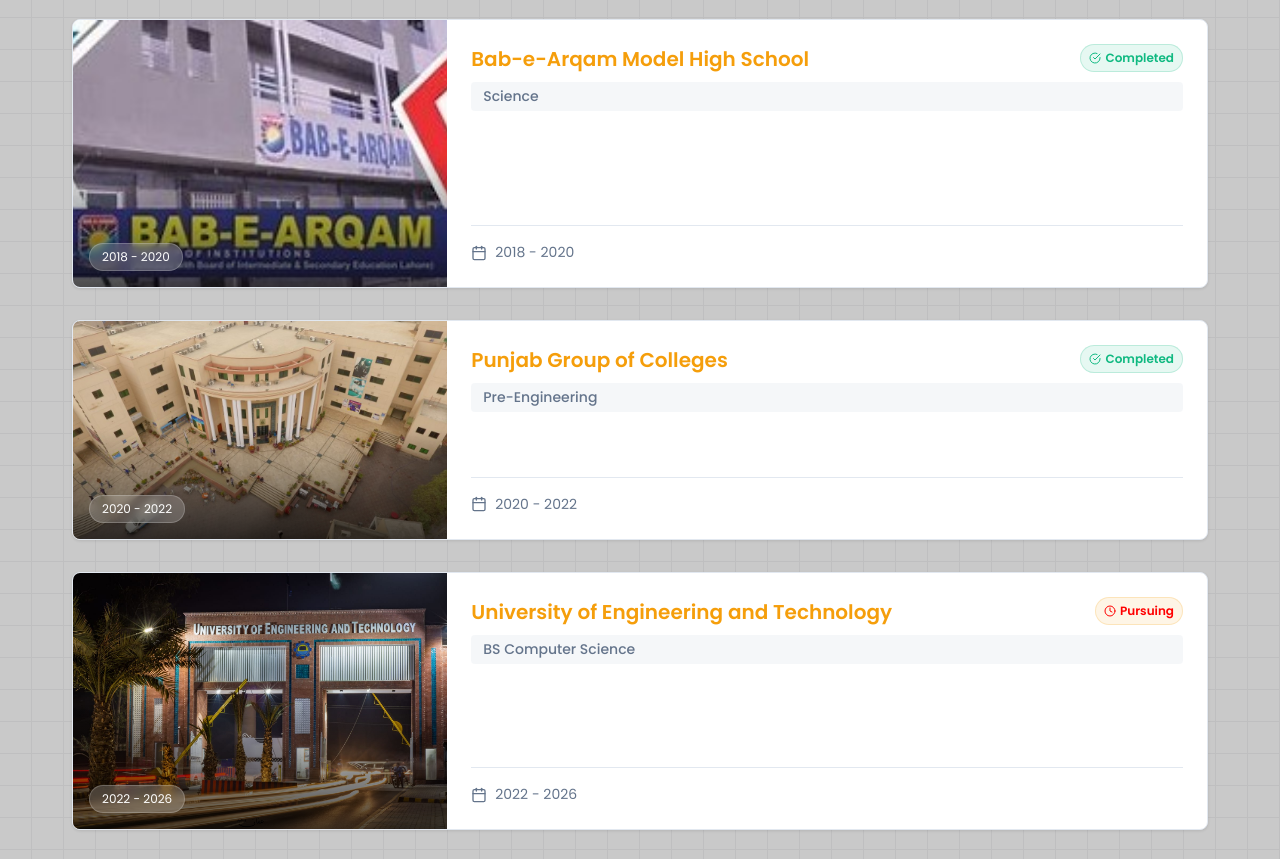
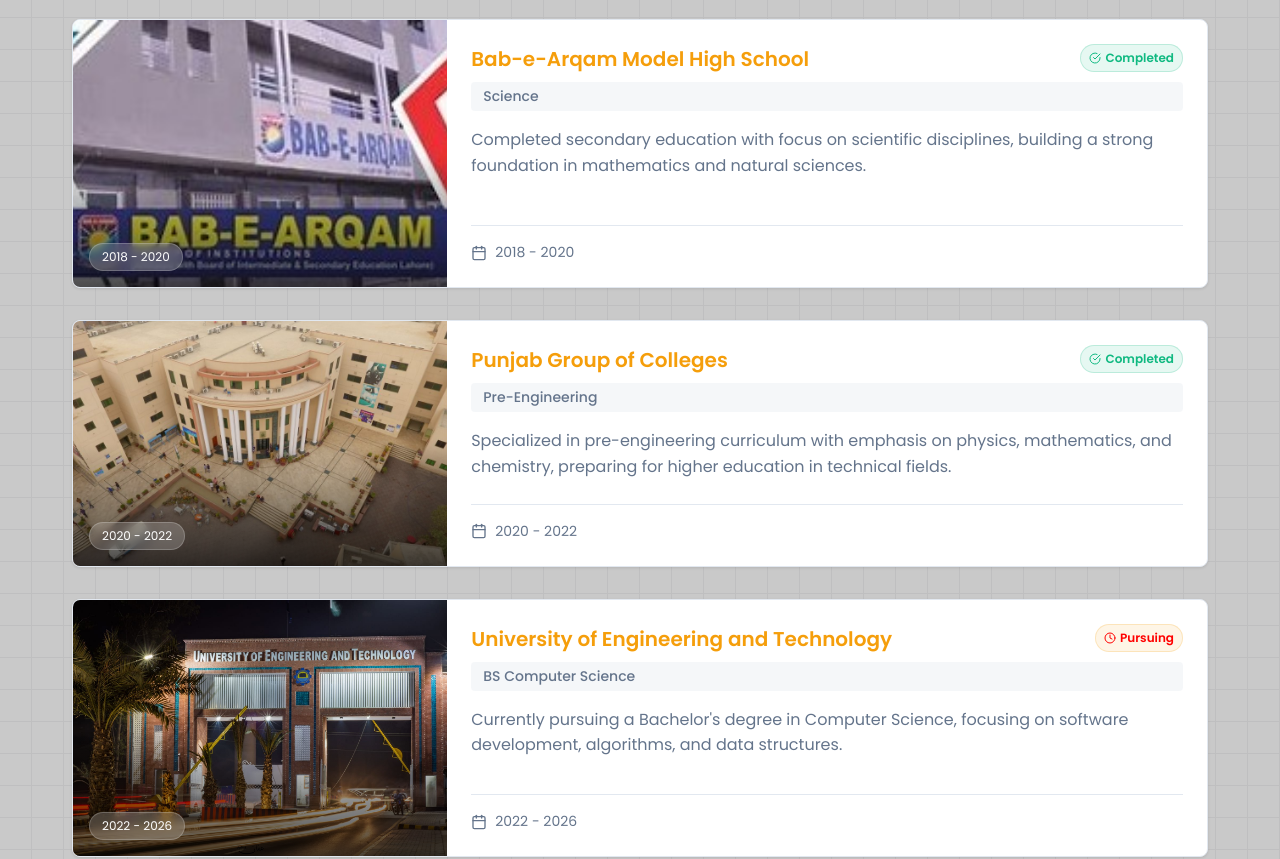
Before and after one commit to callmesohaib/react-portfolio, a React (Create React App) app: page / in a window 1280 px wide. Shown: the part 1080-1939 px from the top of the page. Built offline with nearby package versions, Linux system fonts and the light colour scheme; a web font is replaced by a local one.

Commit message:
update now

```diff
--- a/src/Components/Education/edu.css
+++ b/src/Components/Education/edu.css
@@ -220,7 +220,11 @@ body.dark #education {
   margin-bottom: 1rem;
 }
 
-
+.description {
+  color: var(--color-text-light);
+  margin-bottom: 1.5rem;
+  line-height: 1.6;
+}
 
 .card-footer {
   margin-top: auto;
@@ -297,6 +301,9 @@ body.dark #education {
   #education {
     padding: 4rem 0;
   }
+  .description{
+    display: none;
+  }
 
   .container {
     padding: 0 1rem;
--- a/src/Components/Education/edu.js
+++ b/src/Components/Education/edu.js
@@ -89,6 +89,8 @@ const educationData = [
     period: "2018 - 2020",
     status: "completed",
     image: schoolImage,
+    description:
+      "Completed secondary education with focus on scientific disciplines, building a strong foundation in mathematics and natural sciences.",
   },
   {
     id: 2,
@@ -97,7 +99,9 @@ const educationData = [
     period: "2020 - 2022",
     status: "completed",
     image: pgcImage,
-},
+    description:
+      "Specialized in pre-engineering curriculum with emphasis on physics, mathematics, and chemistry, preparing for higher education in technical fields.",
+  },
   {
     id: 3,
     institution: "University of Engineering and Technology",
@@ -105,7 +109,9 @@ const educationData = [
     period: "2022 - 2026",
     status: "pursuing",
     image: uetImage,
-},
+    description:
+      "Currently pursuing a Bachelor's degree in Computer Science, focusing on software development, algorithms, and data structures.",
+  },
 ];
 
 const Education = () => {
@@ -182,6 +188,7 @@ const Education = () => {
                   </div>
                 </div>
                 <div className="program">{item.program}</div>
+                <p className="description">{item.description}</p>
                 <div className="card-footer">
                   <div className="date">
                     <CalendarIcon />
```
